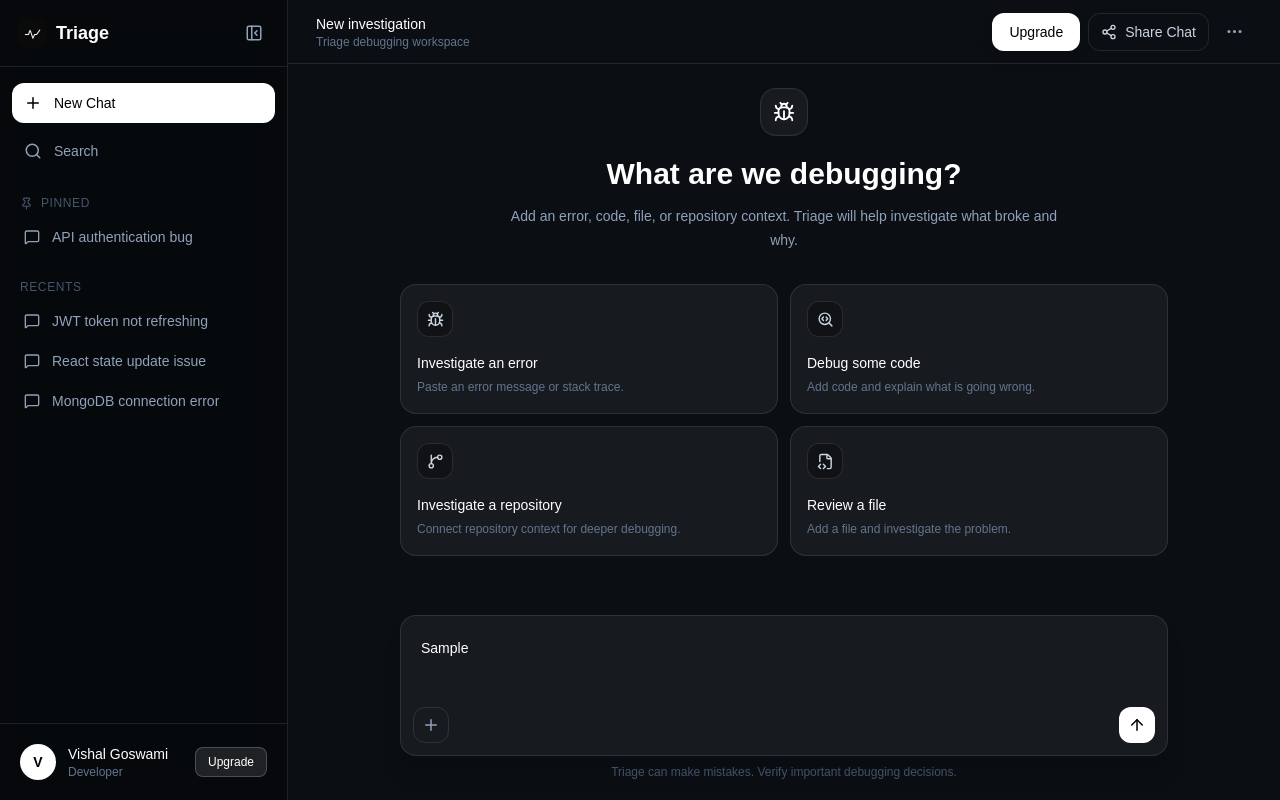
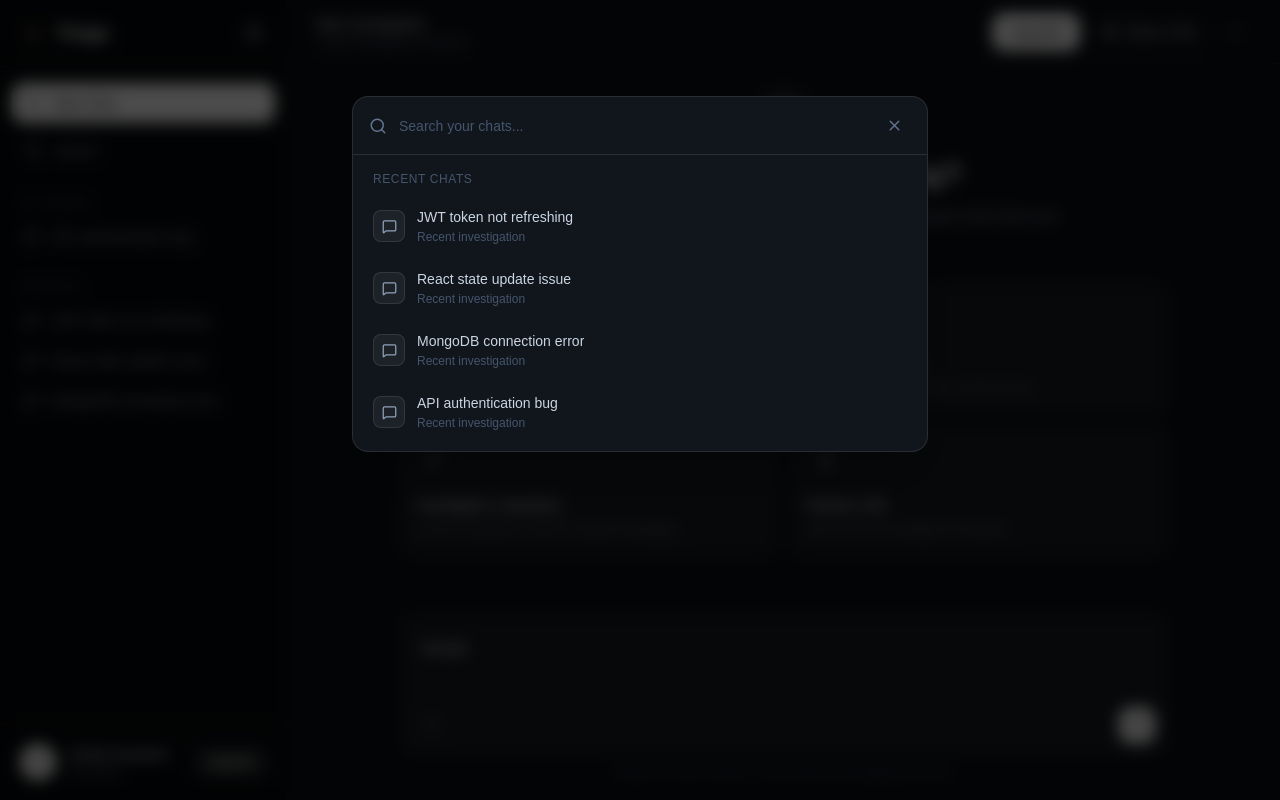
Before and after one commit to vishalgoswami2007/Triage, a React app in the folder frontend/: page /dashboard in a window 1280 px wide. Both pictures are taken after typing "Sample" into the empty fields and a click on the button "Search". Built offline with nearby package versions, Linux system fonts and the light colour scheme; the HTML template or start-up script is replaced by a standard one.

Commit message:
feat: build interactive dashboard chat experience

```diff
--- a/frontend/src/components/dashboard/ChatHeader.jsx
+++ b/frontend/src/components/dashboard/ChatHeader.jsx
@@ -2,7 +2,7 @@
 import { Share2, MoreHorizontal, Pin, Trash2 } from "lucide-react";
 import { Link } from "react-router-dom";
 
-function ChatHeader() {
+function ChatHeader({onShare}) {
   const [showMenu, setShowMenu] = useState(false);
 
   return (
@@ -29,7 +29,9 @@
            Upgrade
          </Link>
 
-        <button className="flex items-center gap-2 rounded-xl border border-white/10 px-3 py-2 text-sm text-slate-300 transition hover:bg-white/10 hover:text-white">
+        <button  type="button"
+                 onClick={onShare}
+        className="flex items-center gap-2 rounded-xl border border-white/10 px-3 py-2 text-sm text-slate-300 transition hover:bg-white/10 hover:text-white">
           <Share2 size={16} />
           <span className="hidden sm:inline">Share Chat</span>
         </button>
--- a/frontend/src/components/dashboard/ChatInput.jsx
+++ b/frontend/src/components/dashboard/ChatInput.jsx
@@ -13,9 +13,7 @@
   const [message, setMessage] = useState("");
   const [showOptions, setShowOptions] = useState(false);
 
-  const handleSubmit = (e) => {
-    e.preventDefault();
-
+  const sendMessage = () => {
     if (!message.trim()) return;
 
     onSendMessage(message);
@@ -23,9 +21,22 @@
     setMessage("");
   };
 
+  const handleSubmit = (e) => {
+    e.preventDefault();
+
+    sendMessage();
+  };
+
+  const handleKeyDown = (e) => {
+    if (e.key === "Enter" && !e.shiftKey) {
+      e.preventDefault();
+
+      sendMessage();
+    }
+  };
+
   return (
     <div className="px-4 pb-5 md:px-8">
-
       <div className="mx-auto max-w-3xl">
 
         <form
@@ -35,7 +46,7 @@
 
           {/* Plus Menu */}
           {showOptions && (
-            <div className="absolute bottom-full left-0 mb-3 w-56 rounded-2xl border border-white/10 bg-[#11161d] p-2 shadow-2xl">
+            <div className="absolute bottom-full left-0 z-30 mb-3 w-56 rounded-2xl border border-white/10 bg-[#11161d] p-2 shadow-2xl">
 
               <button
                 type="button"
@@ -76,12 +87,13 @@
           <textarea
             value={message}
             onChange={(e) => setMessage(e.target.value)}
+            onKeyDown={handleKeyDown}
             rows="2"
             placeholder="Describe the bug, paste an error, or add context..."
             className="max-h-40 min-h-16 w-full resize-none bg-transparent px-2 py-2 text-sm leading-6 text-white outline-none placeholder:text-slate-600"
           />
 
-          {/* Bottom */}
+          {/* Bottom Controls */}
           <div className="mt-2 flex items-center justify-between">
 
             <button
@@ -106,7 +118,6 @@
             </button>
 
           </div>
-
         </form>
 
         <p className="mt-2 text-center text-xs text-slate-600">
@@ -114,7 +125,6 @@
         </p>
 
       </div>
-
     </div>
   );
 }
--- /dev/null
+++ b/frontend/src/components/dashboard/SearchModal.jsx
@@ -0,0 +1,83 @@
+import { Search, X, MessageSquare } from "lucide-react";
+
+function SearchModal({ isOpen, onClose }) {
+  if (!isOpen) return null;
+
+  const chats = [
+    "JWT token not refreshing",
+    "React state update issue",
+    "MongoDB connection error",
+    "API authentication bug",
+  ];
+
+  return (
+    <div className="fixed inset-0 z-50 flex items-start justify-center bg-black/70 px-4 pt-24 backdrop-blur-sm">
+
+      {/* Modal */}
+      <div className="w-full max-w-xl overflow-hidden rounded-2xl border border-white/10 bg-[#11161d] shadow-2xl">
+
+        {/* Header */}
+        <div className="flex items-center gap-3 border-b border-white/10 px-4 py-3">
+
+          <Search
+            size={18}
+            className="shrink-0 text-slate-500"
+          />
+
+          <input
+            type="text"
+            autoFocus
+            placeholder="Search your chats..."
+            className="flex-1 bg-transparent text-sm text-white outline-none placeholder:text-slate-600"
+          />
+
+          <button
+            type="button"
+            onClick={onClose}
+            className="rounded-lg p-2 text-slate-500 transition hover:bg-white/10 hover:text-white"
+          >
+            <X size={17} />
+          </button>
+
+        </div>
+
+        {/* Results */}
+        <div className="max-h-80 overflow-y-auto p-2">
+
+          <p className="px-3 py-2 text-xs uppercase tracking-wider text-slate-600">
+            Recent chats
+          </p>
+
+          {chats.map((chat) => (
+            <button
+              key={chat}
+              type="button"
+              className="flex w-full items-center gap-3 rounded-xl px-3 py-3 text-left transition hover:bg-white/10"
+            >
+              <div className="flex h-8 w-8 shrink-0 items-center justify-center rounded-lg border border-white/10 bg-white/5">
+                <MessageSquare
+                  size={15}
+                  className="text-slate-400"
+                />
+              </div>
+
+              <div className="min-w-0">
+                <p className="truncate text-sm text-slate-300">
+                  {chat}
+                </p>
+
+                <p className="mt-0.5 text-xs text-slate-600">
+                  Recent investigation
+                </p>
+              </div>
+            </button>
+          ))}
+
+        </div>
+
+      </div>
+    </div>
+  );
+}
+
+export default SearchModal;
--- /dev/null
+++ b/frontend/src/components/dashboard/ShareModal.jsx
@@ -0,0 +1,90 @@
+import { X, Copy, Link2 } from "lucide-react";
+
+function ShareModal({ isOpen, onClose }) {
+  if (!isOpen) return null;
+
+  return (
+    <div className="fixed inset-0 z-50 flex items-center justify-center bg-black/70 px-4 backdrop-blur-sm">
+
+      <div className="w-full max-w-md rounded-2xl border border-white/10 bg-[#11161d] p-5 shadow-2xl">
+
+        {/* Header */}
+        <div className="flex items-center justify-between">
+
+          <div className="flex items-center gap-3">
+            <div className="flex h-9 w-9 items-center justify-center rounded-xl border border-white/10 bg-white/5">
+              <Link2 size={17} className="text-slate-300" />
+            </div>
+
+            <div>
+              <h2 className="text-sm font-medium text-white">
+                Share Chat
+              </h2>
+
+              <p className="text-xs text-slate-500">
+                Share this investigation with someone.
+              </p>
+            </div>
+          </div>
+
+          <button
+            type="button"
+            onClick={onClose}
+            className="rounded-lg p-2 text-slate-500 transition hover:bg-white/10 hover:text-white"
+          >
+            <X size={17} />
+          </button>
+
+        </div>
+
+        {/* Divider */}
+        <div className="my-5 h-px bg-white/10"></div>
+
+        {/* Link */}
+        <label className="mb-2 block text-xs text-slate-400">
+          Share link
+        </label>
+
+        <div className="flex items-center gap-2">
+
+          <input
+            type="text"
+            readOnly
+            value="Share link will be generated after backend setup"
+            className="min-w-0 flex-1 rounded-xl border border-white/10 bg-black/40 px-4 py-2.5 text-xs text-slate-500 outline-none"
+          />
+
+          <button
+            type="button"
+            disabled
+            className="flex h-10 w-10 shrink-0 cursor-not-allowed items-center justify-center rounded-xl border border-white/10 bg-white/5 text-slate-600"
+          >
+            <Copy size={16} />
+          </button>
+
+        </div>
+
+        <p className="mt-3 text-xs leading-5 text-slate-600">
+          A secure shareable link will be available once chat sharing is
+          connected to the backend.
+        </p>
+
+        {/* Footer */}
+        <div className="mt-6 flex justify-end">
+
+          <button
+            type="button"
+            onClick={onClose}
+            className="rounded-xl border border-white/10 px-4 py-2 text-sm text-slate-300 transition hover:bg-white/10 hover:text-white"
+          >
+            Close
+          </button>
+
+        </div>
+
+      </div>
+    </div>
+  );
+}
+
+export default ShareModal;
--- a/frontend/src/components/dashboard/Sidebar.jsx
+++ b/frontend/src/components/dashboard/Sidebar.jsx
@@ -11,7 +11,7 @@
 
 import Logo from "../../../public/logo/triage-logo.png";
 
-function Sidebar() {
+function Sidebar({ onNewChat , onSearch  }) {
   const [isCollapsed, setIsCollapsed] = useState(false);
 
   const recentChats = [
@@ -64,13 +64,15 @@
 
       {/* Main Actions */}
       <div className="space-y-2 px-3 py-4">
-        <button className="flex w-full items-center gap-3 rounded-xl bg-white px-3 py-2.5 text-sm font-medium text-black transition hover:bg-slate-200">
+        <button onClick={onNewChat}
+        className="flex w-full items-center gap-3 rounded-xl bg-white px-3 py-2.5 text-sm font-medium text-black transition hover:bg-slate-200">
           <Plus size={18} />
 
           {!isCollapsed && <span>New Chat</span>}
         </button>
 
-        <button className="flex w-full items-center gap-3 rounded-xl px-3 py-2.5 text-sm text-slate-400 transition hover:bg-white/10 hover:text-white">
+        <button onClick={onSearch }
+        className="flex w-full items-center gap-3 rounded-xl px-3 py-2.5 text-sm text-slate-400 transition hover:bg-white/10 hover:text-white">
           <Search size={18} />
 
           {!isCollapsed && <span>Search</span>}
--- a/frontend/src/pages/Dashboard.jsx
+++ b/frontend/src/pages/Dashboard.jsx
@@ -4,9 +4,13 @@
 import ChatHeader from "../components/dashboard/ChatHeader";
 import ChatArea from "../components/dashboard/ChatArea";
 import ChatInput from "../components/dashboard/ChatInput";
+import SearchModal from "../components/dashboard/SearchModal";
+import ShareModal from "../components/dashboard/ShareModal";
 
 function Dashboard() {
   const [messages, setMessages] = useState([]);
+  const [showSearch, setShowSearch] = useState(false);
+  const [showShare, setShowShare] = useState(false);
 
   const handleSendMessage = (message) => {
     if (!message.trim()) return;
@@ -23,14 +27,21 @@
     ]);
   };
 
+  const handleNewChat = () => {
+    setMessages([]);
+  };
+
   return (
     <main className="flex h-screen overflow-hidden bg-[#0b0f14] text-white">
 
-      <Sidebar />
+      <Sidebar
+        onNewChat={handleNewChat}
+        onSearch={() => setShowSearch(true)}
+      />
 
       <section className="flex min-w-0 flex-1 flex-col">
 
-        <ChatHeader />
+        <ChatHeader onShare={() => setShowShare(true)} />
 
         <ChatArea messages={messages} />
 
@@ -38,6 +49,17 @@
 
       </section>
 
+      {/* Search */}
+      <SearchModal
+        isOpen={showSearch}
+        onClose={() => setShowSearch(false)}
+      />
+
+      <ShareModal
+        isOpen={showShare}
+        onClose={() => setShowShare(false)}
+    />
+
     </main>
   );
 }
```
Also changed, not shown: frontend/src/components/dashboard/ChatArea.jsx (+19 -10 lines).
